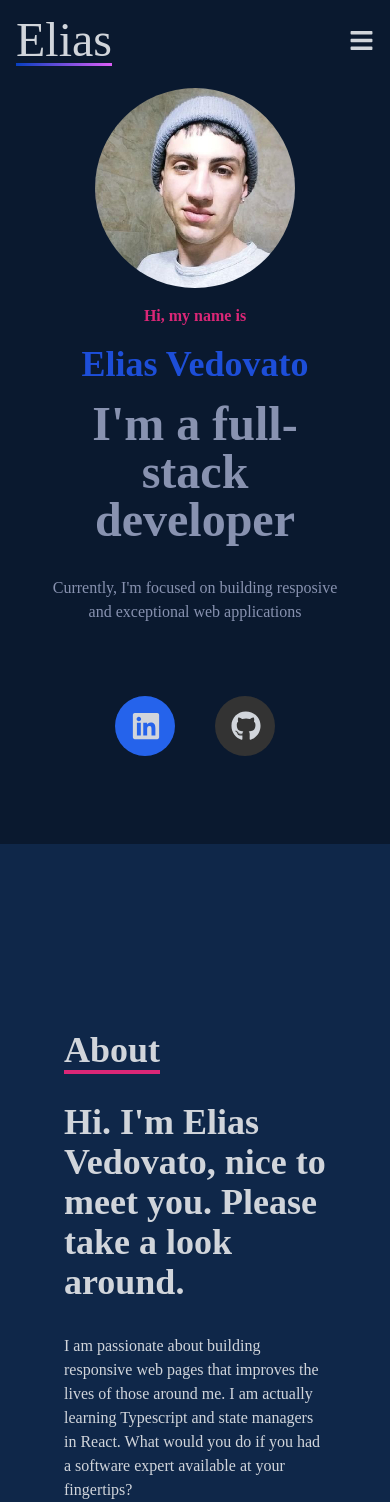
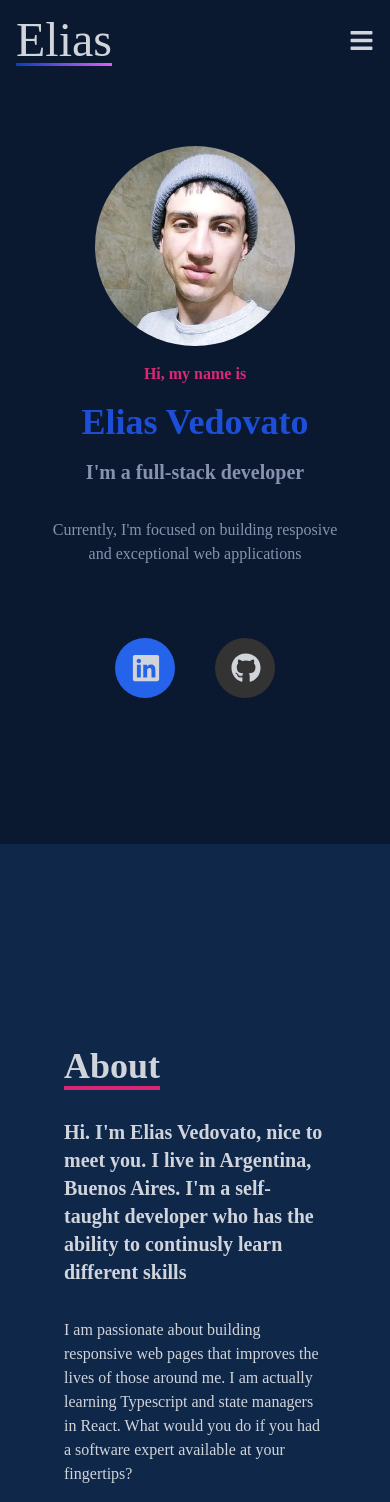
Before and after one commit to eliasvedovato/portfolio, a React (Create React App) app: page / in a window 390 px wide. Shown: the top 1502 px of the page. Built offline with nearby package versions, Linux system fonts and the light colour scheme.

Commit message:
text sizes & different description

```diff
--- a/src/components/About.jsx
+++ b/src/components/About.jsx
@@ -16,10 +16,10 @@ const About = () => {
 					<div></div>
 				</div>
 				<div className='max-w-[1000px] w-full grid sm:grid-cols-2 gap-8 px-4'>
-					<div className='sm:text-right text-4xl font-bold'>
+					<div className='sm:text-right text-xl md:text-4xl font-bold'>
 						<p>
-							Hi. I'm Elias Vedovato, nice to meet you. Please take a
-							look around.
+							Hi. I'm Elias Vedovato, nice to meet you. I live in Argentina, Buenos Aires.
+							I'm a self-taught developer who has the ability to continusly learn different skills
 						</p>
 					</div>
 					<div>
--- a/src/components/Contact.jsx
+++ b/src/components/Contact.jsx
@@ -40,7 +40,7 @@ const Contact = () => {
 				<textarea
 					className='bg-[#ccd6f6] p-2'
 					name='message'
-					rows='10'
+					rows='8'
 					placeholder='Message'
 					required
 				></textarea>
--- a/src/components/Home.jsx
+++ b/src/components/Home.jsx
@@ -18,7 +18,7 @@ const Home = () => {
 				<h1 className='text-4xl sm:text-7xl font-bold text-blue-700 z-10'>
 					Elias Vedovato
 				</h1>
-				<h2 className='text-5xl font-bold text-center text-[#8892b0] z-10'>
+				<h2 className='text-xl md:text-5xl font-bold text-center text-[#8892b0] z-10'>
 					I'm a full-stack developer
 				</h2>
 				<p className='text-[#8892b0] text-center py-4 z-10'>
```
